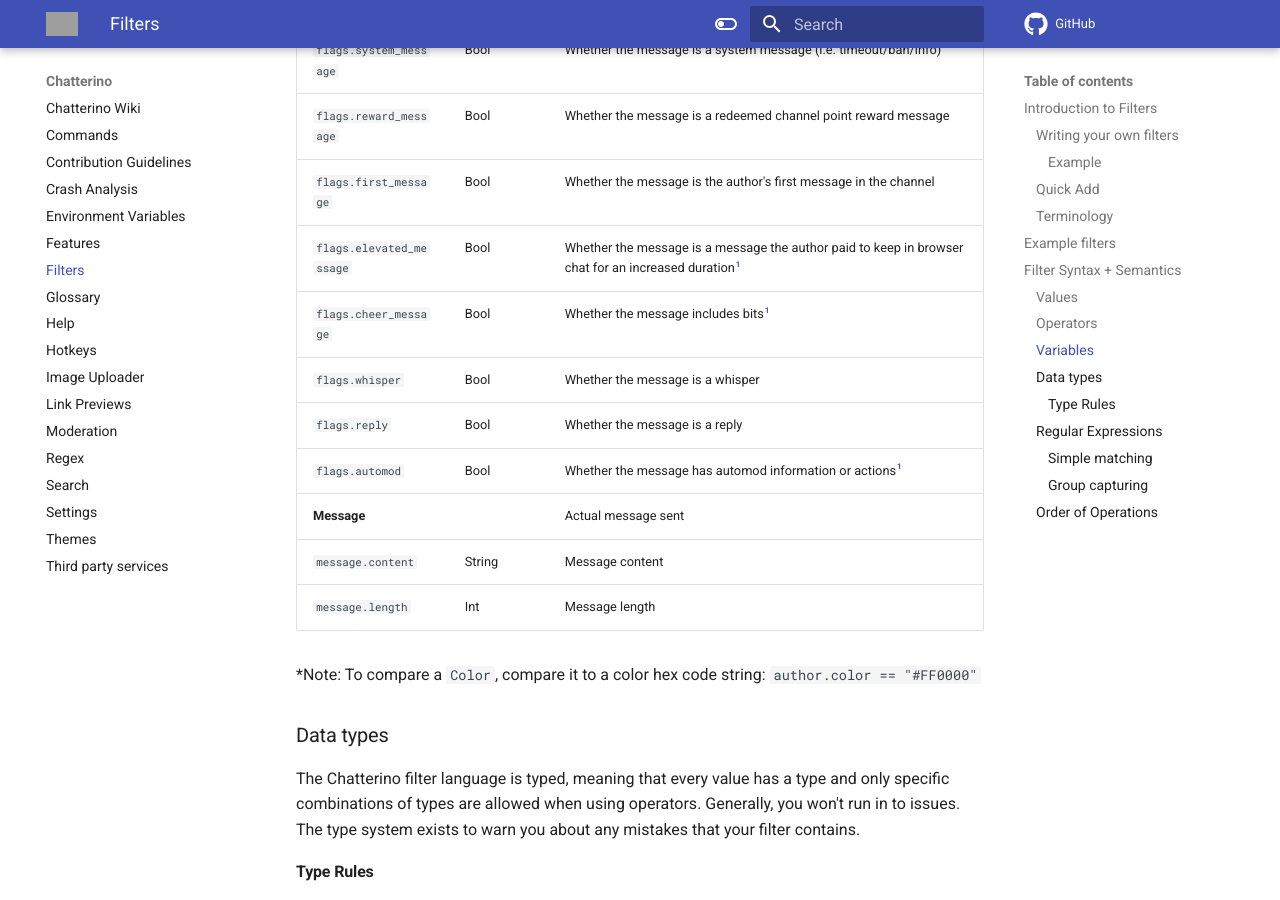
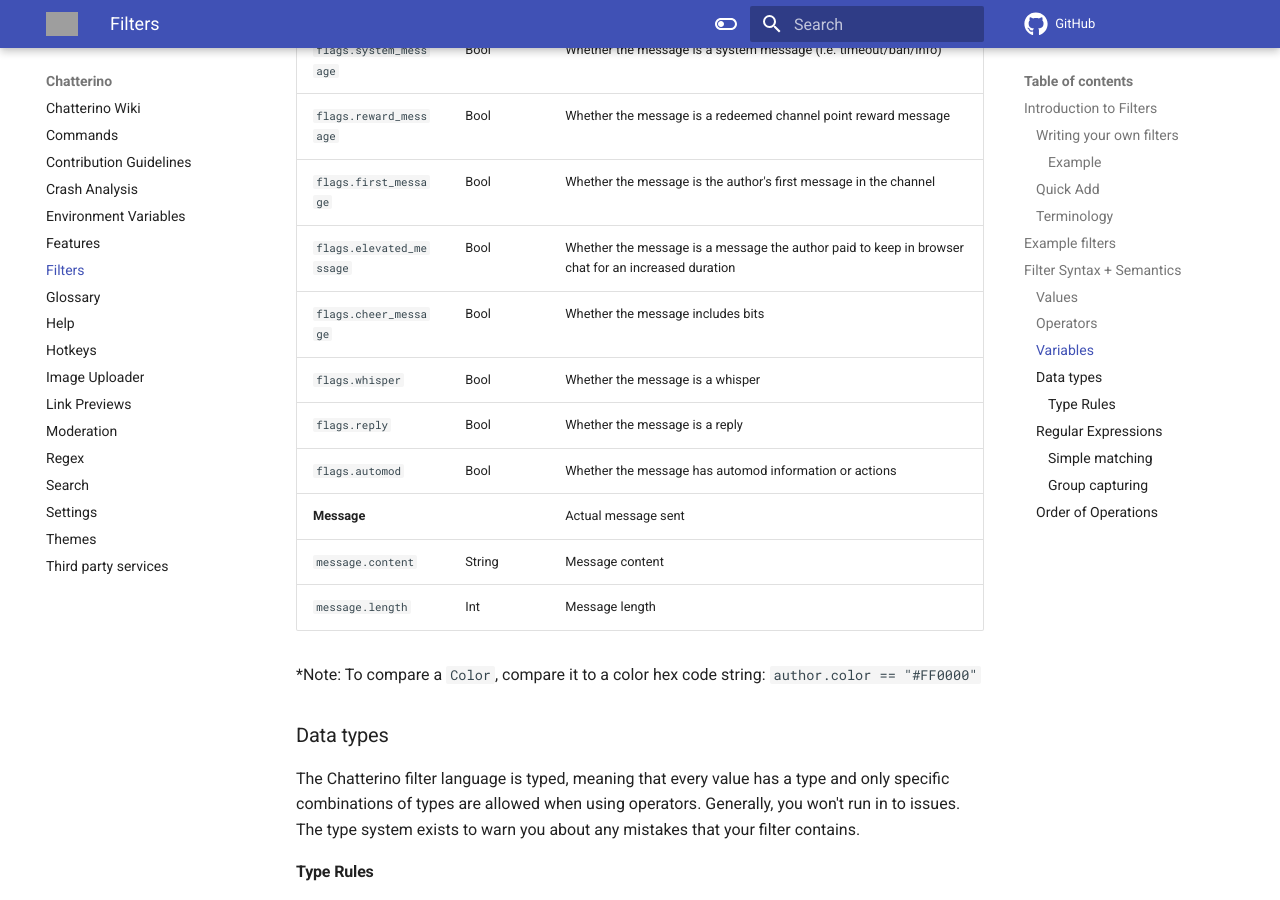
Before and after one commit to Chatterino/wiki, an MkDocs documentation site: the page built from docs/Filters.md, in a window 1280 px wide and 900 px high, scrolled down 5789 px. Built offline with MkDocs 1.6.1 and Material for MkDocs 9.7.7, drawn with Linux system fonts in a browser that asks for light colours; comment, search, counter and statistics services are not loaded; grey boxes are pictures that could not be loaded.

Commit message:
Remove notes for features added in 2.4.0 (#322)

```diff
--- a/docs/Filters.md
+++ b/docs/Filters.md
@@ -130,34 +130,34 @@
 
 The following variables are available:
 
-| Variable                 | Type         | Description                                                                                            |
-| ------------------------ | ------------ | ------------------------------------------------------------------------------------------------------ |
-| **Author**               |              | User who sent the message                                                                              |
-| `author.badges`          | List<String> | List of author's badges                                                                                |
-| `author.color`           | Color\*      | Color code of author, or none                                                                          |
-| `author.name`            | String       | Display name of author                                                                                 |
-| `author.no_color`        | Bool         | Whether the author has no color set (i.e. gray name)                                                   |
-| `author.subbed`          | Bool         | Whether author is subscribed                                                                           |
-| `author.sub_length`      | Int          | How long author has been subscribed (or zero)                                                          |
-| **Channel**              |              | The channel where the message was sent                                                                 |
-| `channel.name`           | String       | Channel name                                                                                           |
-| `channel.watching`       | Bool         | Whether the channel is being watched (requires Chatterino extension)                                   |
-| `channel.live`           | Bool         | Whether the channel is currently live                                                                  |
-| **Flags**                |              | Message-specific flags                                                                                 |
-| `flags.highlighted`      | Bool         | Whether the message is highlighted                                                                     |
-| `flags.points_redeemed`  | Bool         | Whether the message was redeemed through channel points                                                |
-| `flags.sub_message`      | Bool         | Whether the message is a sub/resub/gift message                                                        |
-| `flags.system_message`   | Bool         | Whether the message is a system message (i.e. timeout/ban/info)                                        |
-| `flags.reward_message`   | Bool         | Whether the message is a redeemed channel point reward message                                         |
-| `flags.first_message`    | Bool         | Whether the message is the author's first message in the channel                                       |
-| `flags.elevated_message` | Bool         | Whether the message is a message the author paid to keep in browser chat for an increased duration[^1] |
-| `flags.cheer_message`    | Bool         | Whether the message includes bits[^1]                                                                  |
-| `flags.whisper`          | Bool         | Whether the message is a whisper                                                                       |
-| `flags.reply`            | Bool         | Whether the message is a reply                                                                         |
-| `flags.automod`          | Bool         | Whether the message has automod information or actions[^1]                                             |
-| **Message**              |              | Actual message sent                                                                                    |
-| `message.content`        | String       | Message content                                                                                        |
-| `message.length`         | Int          | Message length                                                                                         |
+| Variable                 | Type         | Description                                                                                        |
+| ------------------------ | ------------ | -------------------------------------------------------------------------------------------------- |
+| **Author**               |              | User who sent the message                                                                          |
+| `author.badges`          | List<String> | List of author's badges                                                                            |
+| `author.color`           | Color\*      | Color code of author, or none                                                                      |
+| `author.name`            | String       | Display name of author                                                                             |
+| `author.no_color`        | Bool         | Whether the author has no color set (i.e. gray name)                                               |
+| `author.subbed`          | Bool         | Whether author is subscribed                                                                       |
+| `author.sub_length`      | Int          | How long author has been subscribed (or zero)                                                      |
+| **Channel**              |              | The channel where the message was sent                                                             |
+| `channel.name`           | String       | Channel name                                                                                       |
+| `channel.watching`       | Bool         | Whether the channel is being watched (requires Chatterino extension)                               |
+| `channel.live`           | Bool         | Whether the channel is currently live                                                              |
+| **Flags**                |              | Message-specific flags                                                                             |
+| `flags.highlighted`      | Bool         | Whether the message is highlighted                                                                 |
+| `flags.points_redeemed`  | Bool         | Whether the message was redeemed through channel points                                            |
+| `flags.sub_message`      | Bool         | Whether the message is a sub/resub/gift message                                                    |
+| `flags.system_message`   | Bool         | Whether the message is a system message (i.e. timeout/ban/info)                                    |
+| `flags.reward_message`   | Bool         | Whether the message is a redeemed channel point reward message                                     |
+| `flags.first_message`    | Bool         | Whether the message is the author's first message in the channel                                   |
+| `flags.elevated_message` | Bool         | Whether the message is a message the author paid to keep in browser chat for an increased duration |
+| `flags.cheer_message`    | Bool         | Whether the message includes bits                                                                  |
+| `flags.whisper`          | Bool         | Whether the message is a whisper                                                                   |
+| `flags.reply`            | Bool         | Whether the message is a reply                                                                     |
+| `flags.automod`          | Bool         | Whether the message has automod information or actions                                             |
+| **Message**              |              | Actual message sent                                                                                |
+| `message.content`        | String       | Message content                                                                                    |
+| `message.length`         | Int          | Message length                                                                                     |
 
 \*Note: To compare a `Color`, compare it to a color hex code string: `author.color == "#FF0000"`
 
@@ -222,6 +222,4 @@
 
 Basically, if you're unsure about the order of operations, use extra parentheses.
 
-[^1]: Added in 2.4.0
-
 [nightly]: ../Help/#what-is-nightly-and-how-to-use-install-it
```
Also changed, not shown: docs/Features.md (+1 -1 lines), docs/Search.md (+6 -8 lines).
